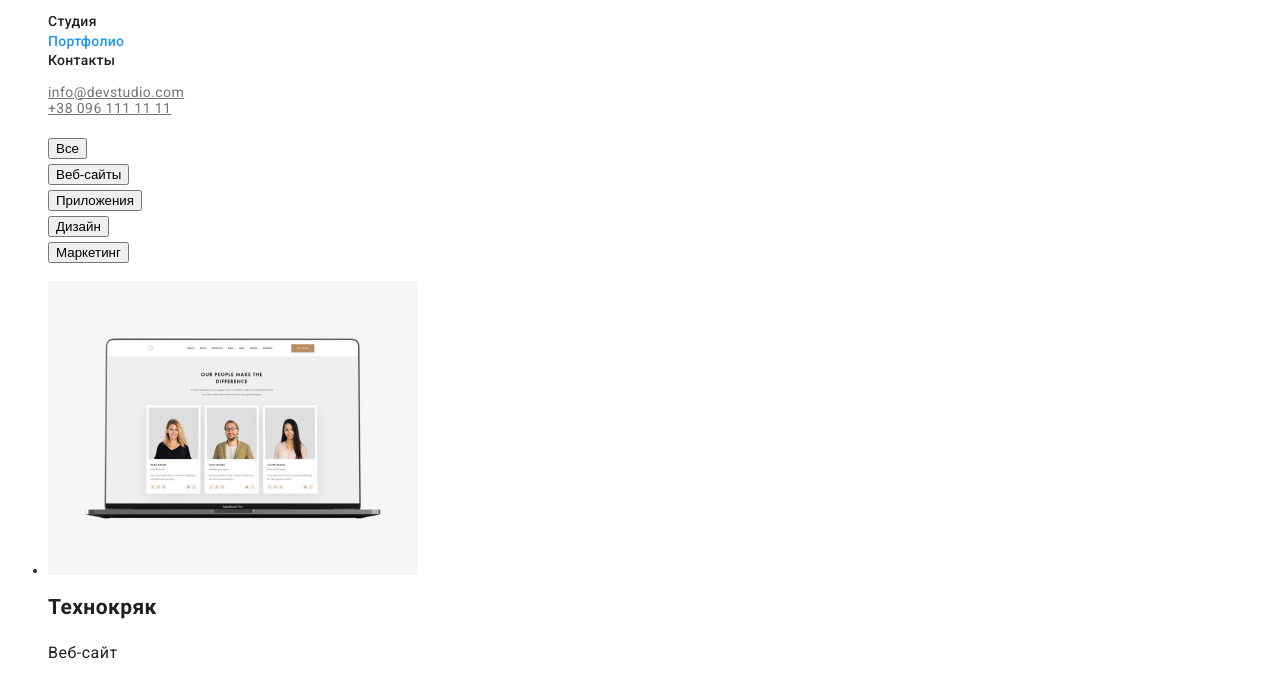
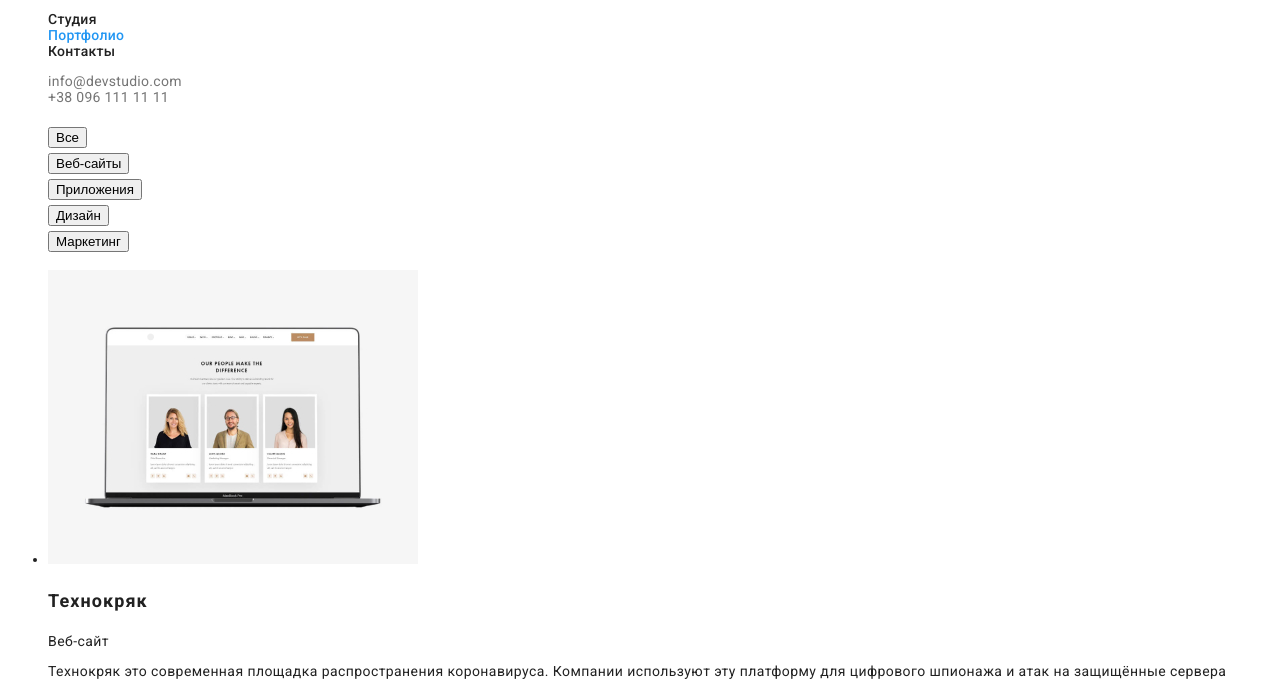
Before and after one commit to SvitlanaKorneeva/goit-markup-hw-02, a plain HTML site: page potfolio.html in a window 1280 px wide. Shown: the part 41-722 px from the top of the page. Drawn offline with Linux system fonts and the light colour scheme.

Commit message:
исправление css

```diff
--- a/css/common.css
+++ b/css/common.css
@@ -1,8 +1,14 @@
+/* цвет основного текста #212121 */
+/* вторичный цвет текста #757575 */
+/* цвет белый #FFFFFF*/
+/* цвет черный #000000*/
+/* цвет фона наша команда #F5F4FA */
+/* цвет фона футера #2F303A*/
 :root {
   --primary-text-color: #212121;
   --secondary-text-color: #757575;
   --accent-colour: #2196f3;
-  --logo-title-color: #000000;
+  --primary-black-color: #000000;
   --primary-white-color: #ffffff;
 }
 body {
@@ -25,13 +31,7 @@ body {
   text-decoration: none;
 }
 .logo-title {
-  color: var(--logo-title-color);
-  font-family: 'Raleway', sans-serif;
-
-  font-size: 26px;
-  font-weight: bold;
-  line-height: 1.19;
-  text-decoration: none;
+  color: var(--primary-black-color);
 }
 .list {
   list-style: none;
@@ -41,8 +41,6 @@ body {
   color: var(--primary-text-color);
 
   font-weight: 500;
-  font-size: 14px;
-  line-height: 1.4;
   letter-spacing: 0.02em;
   text-decoration: none;
 }
@@ -55,6 +53,9 @@ body {
 }
 .nav-contacts .link {
   color: var(--secondary-text-color);
+
+  letter-spacing: 0.02em;
+  text-decoration: none;
 }
 .nav-contacts .link:hover,
 .nav-contacts .link:focus {
--- a/css/main.css
+++ b/css/main.css
@@ -1,79 +1,11 @@
-/* цвет основного текста логотипа #000000 */
-/* вторичный цвет текста логотипа голубой #2196F3* /
-/* цвет основного текста #212121 */
-/* вторичный цвет текста #757575 */
-/* цвет белый #FFFFFF*/
-/* цвет кнопки голубой #188CE8 */
-/* вторичный цвет фона #F5F4FA */
-/* цвет фона футера #2F303A*/
-:root {
-  --primary-text-color: #212121;
-  --secondary-text-color: #757575;
-  --accent-colour: #2196f3;
-  --logo-title-color: #000000;
-  --primary-white-color: #ffffff;
-}
-body {
-  background-color: var(--primary-white-color);
-  color: var(--primary-text-color);
 
-  font-family: 'Roboto', sans-serif;
-  font-size: 14px;
-  line-height: 1.14;
-  letter-spacing: 0.03em;
-}
 
-.logo {
-  color: var(--accent-colour);
-  font-family: 'Raleway', sans-serif;
+/* Hero */
 
-  font-size: 26px;
-  font-weight: bold;
-  line-height: 1.19;
-  text-decoration: none;
-}
-.logo-title {
-  color: var(--logo-title-color);
-  font-family: 'Raleway', sans-serif;
-
-  font-size: 26px;
-  font-weight: bold;
-  line-height: 1.19;
-  text-decoration: none;
-}
-.list {
-  list-style: none;
-}
-/* site nav*/
-.site-nav .link {
-  color: var(--primary-text-color);
-
-  font-weight: 500;
-  font-size: 14px;
-  line-height: 1.4;
-  letter-spacing: 0.02em;
-  text-decoration: none;
-}
-.site-nav .link:hover,
-.site-nav .link:focus {
-  color: var(--accent-colour);
-}
-.site-nav .link.current {
-  color: var(--accent-colour);
-}
-.nav-contacts .link {
-  color: var(--secondary-text-color);
-}
-.nav-contacts .link:hover,
-.nav-contacts .link:focus {
-  color: var(--accent-colour);
-}
-/* Hero */
 .hero-title {
   color: var(--primary-white-color);
   background-color: #2f303a;
 
-  font-family: Roboto;
   font-weight: 900;
   font-size: 44px;
   line-height: 1.36;
@@ -82,12 +14,14 @@ body {
 }
 
 /* Section */
+
 .section-title {
   color: var(--primary-text-color);
 
   font-weight: bold;
   font-size: 36px;
   line-height: 1.16;
+  text-align: center;
 }
 
 .section-descriptions {
@@ -105,8 +39,9 @@ body {
   color: var(--primary-white-color);
   background-color: beige;
 
+
   /* Team */
-   .team-list {
+.team-list {
 
     font-weight: 500;
     font-size: 16px;
--- a/css/portfolio.css
+++ b/css/portfolio.css
@@ -1,11 +1,3 @@
-:root {
-  --primary-text-color: #212121;
-  --secondary-text-color: #757575;
-  --accent-colour: #2196f3;
-  --logo-title-color: #000000;
-  --primary-white-color: #ffffff;
-  --button-background-color: #f5f4fa;
-}
 .button {
   color: var(--primary-text-color);
   background-color: #f5f4fa;
@@ -15,33 +7,20 @@
   color: var(--primary-white-color);
   background-color: var(--accent-colour);
 }
-.list-button
- {
+.list-button {
   list-style: none;
 
-  font-family: Roboto;
   font-weight: 500;
   font-size: 16px;
   line-height: 1.62;
-  letter-spacing: 0.03em;
 }
 
-
 /* Section */
-.section-title {
+.project-title {
   color: var(--primary-text-color);
 
-  font-family: Roboto;
   font-weight: bold;
   font-size: 18px;
   line-height: 2;
   letter-spacing: 0.06em;
 }
-
-p {
-color: var(--secondary-text-color)
-font-family: Roboto;
-font-size: 16px;
-line-height: 1.87;
-letter-spacing: 0.03em;
-}
--- a/potfolio.html
+++ b/potfolio.html
@@ -49,10 +49,10 @@
         <li><button type="button">Маркетинг</button></li>
       </ul>
       <section class="section">
-        <ul>
+        <ul class="project-list">
           <li>
             <img src="./images/potfolio/img.jpg" alt="люди" width="370" />
-            <h2 class="title">Технокряк</h2>
+            <h2 class="project-title">Технокряк</h2>
             <p>
               Веб-сайт
             </p>
@@ -69,63 +69,63 @@
               alt="баскетболисты"
               width="370"
             />
-            <h2 class="title">Постер New Orlean vs Golden Star</h2>
+            <h2 class="project-title">Постер New Orlean vs Golden Star</h2>
             <p>
               Дизайн
             </p>
           </li>
           <li>
             <img src="./images/potfolio/img3.jpg" alt="логотип" width="370" />
-            <h2 class="title">Ресторан Seafood</h2>
+            <h2 class="project-title">Ресторан Seafood</h2>
             <p>
               Приложение
             </p>
           </li>
           <li>
             <img src="./images/potfolio/img4.jpg" alt="наушники" width="370" />
-            <h2 class="title">Проект Prime</h2>
+            <h2 class="project-title">Проект Prime</h2>
             <p>
               Маркетинг
             </p>
           </li>
           <li>
             <img src="./images/potfolio/img5.jpg" alt="коробки" width="370" />
-            <h2 class="title">Проект Boxes</h2>
+            <h2 class="project-title">Проект Boxes</h2>
             <p>
               Приложение
             </p>
           </li>
           <li>
             <img src="./images/potfolio/img6.jpg" alt="наушники" width="370" />
-            <h2 class="title">Inspiration has no Borders</h2>
+            <h2 class="project-title">Inspiration has no Borders</h2>
             <p>
               Веб-сайт
             </p>
           </li>
           <li>
             <img src="./images/potfolio/img6.jpg" alt="монитор" width="370" />
-            <h2 class="title">Inspiration has no Borders</h2>
+            <h2 class="project-title">Inspiration has no Borders</h2>
             <p>
               Веб-сайт
             </p>
           </li>
           <li>
             <img src="./images/potfolio/img7.jpg" alt="монитор" width="370" />
-            <h2 class="title">Издание Limited Edition</h2>
+            <h2 class="project-title">Издание Limited Edition</h2>
             <p>
               Дизайн
             </p>
           </li>
           <li>
             <img src="./images/potfolio/img8.jpg" alt="логотип" width="370" />
-            <h2 class="title">Проект LAB</h2>
+            <h2 class="project-title">Проект LAB</h2>
             <p>
               Маркетинг
             </p>
           </li>
           <li>
             <img src="./images/potfolio/img9.jpg" alt="ноутбук" width="370" />
-            <h2 class="title">Growing Business</h2>
+            <h2 class="project-title">Growing Business</h2>
             <p>
               Приложение
             </p>
```
Also changed, not shown: index.html (+1 -1 lines).
